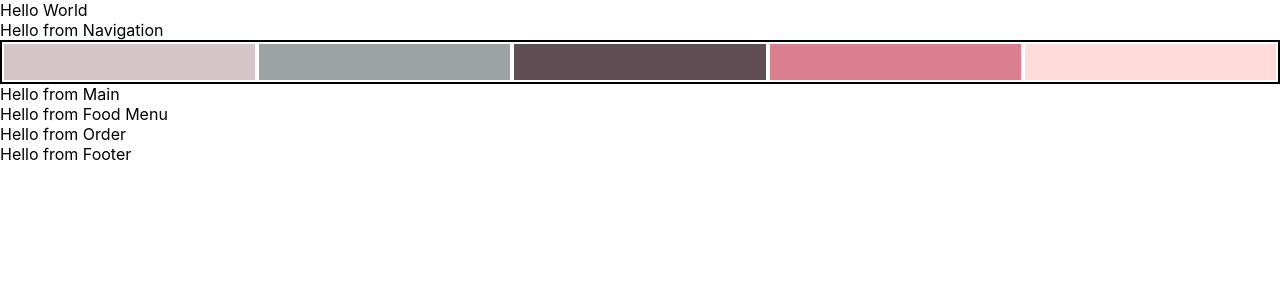
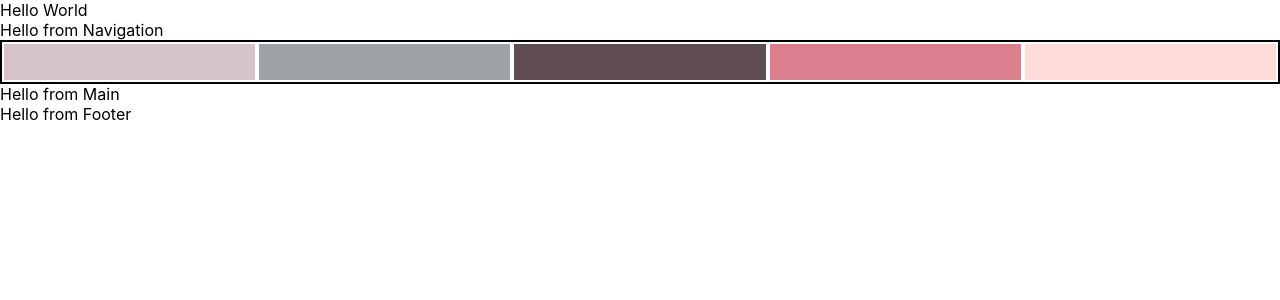
Before and after one commit to fcondori1/bakery-elaine, a React (Create React App) app: page / in a window 1280 px wide. Shown: the top 300 px of the page. Built offline with nearby package versions, Linux system fonts and the light colour scheme.

Commit message:
add Route paths on components

```diff
--- a/src/App.js
+++ b/src/App.js
@@ -1,4 +1,4 @@
-import  { Routes, Route } from 'react-router-dom';
+import { Routes, Route } from 'react-router-dom';
 import './App.css';
 import Main from './components/Main/Main';
 import Navigation from './components/Navigation/Navigation';
@@ -11,9 +11,11 @@ function App() {
 		<div>
 			Hello World
 			<Navigation />
-      <Main />
-      <Food />
-      <Order />
+			<Routes>
+        <Route path='/' element={<Main />} />
+        <Route path='/food' element={<Food />} />
+        <Route path='/order' element={<Order />} />
+			</Routes>
 			<Footer />
 		</div>
 	);
```
Lines whose indentation alone changed are shown as unchanged.
